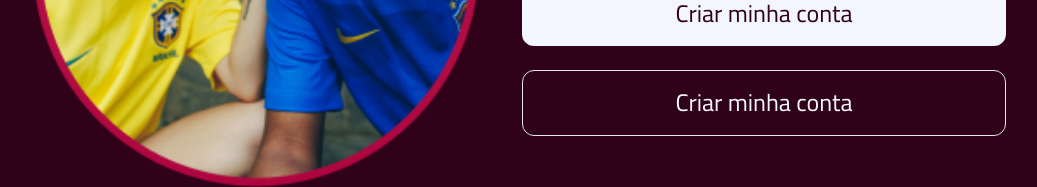
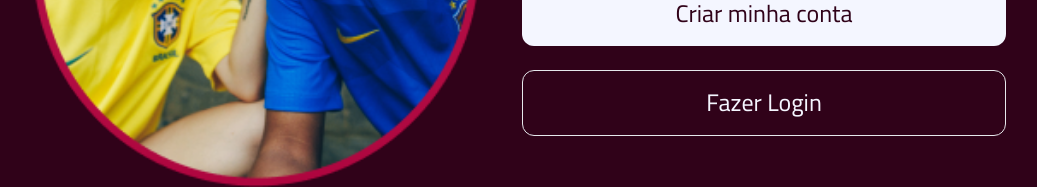
Before and after one commit to caio-guimaraes/challenge-copa, a React (Vite) app: page / in a window 1280 px wide. Shown: the part 489-676 px from the top of the page, without its empty margins (130-1167 px from the left). Built offline with nearby package versions, Linux system fonts and the light colour scheme.

Commit message:
Adiciona redirecionamento na home para as páginas de login e cadastro

```diff
--- a/src/pages/Home/index.jsx
+++ b/src/pages/Home/index.jsx
@@ -13,13 +13,13 @@
         <div className="flex flex-col md:flex-1 space-y-6">
           <h1 className="text-3xl text-center md:text-left font-bold">Dê o seu palpite na Copa do Mundo do Catar 2022!</h1>
 
-          <button className="text-red-700 bg-white text-xl px-8 py-4 rounded-xl">
+          <a href="/signup" className="text-center text-red-700 bg-white text-xl px-8 py-4 rounded-xl">
             Criar minha conta
-          </button>
+          </a>
 
-          <button className="text-white border borde-white text-xl px-8 py-4 rounded-xl">
-            Criar minha conta
-          </button>
+          <a href="login" className="text-center text-white border borde-white text-xl px-8 py-4 rounded-xl">
+            Fazer Login
+          </a>
         </div>
       </div>
     </div>
```
